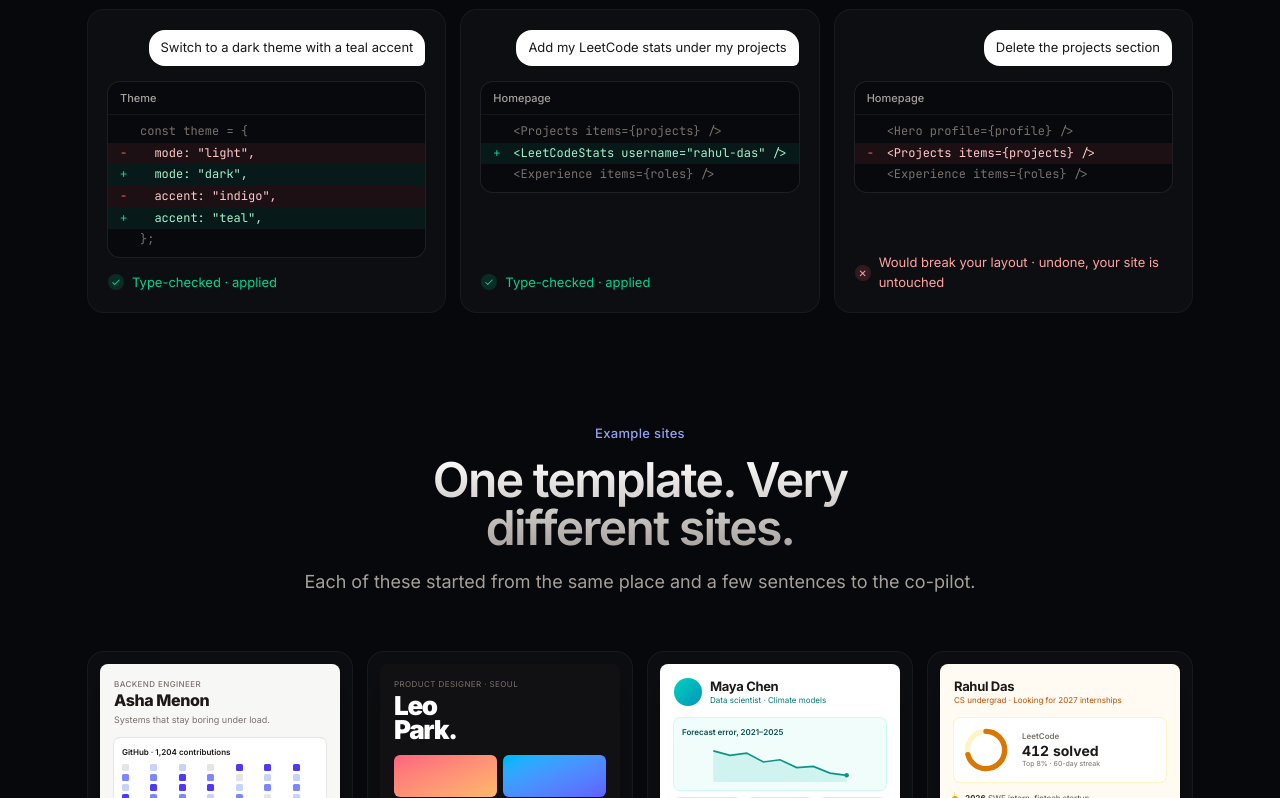
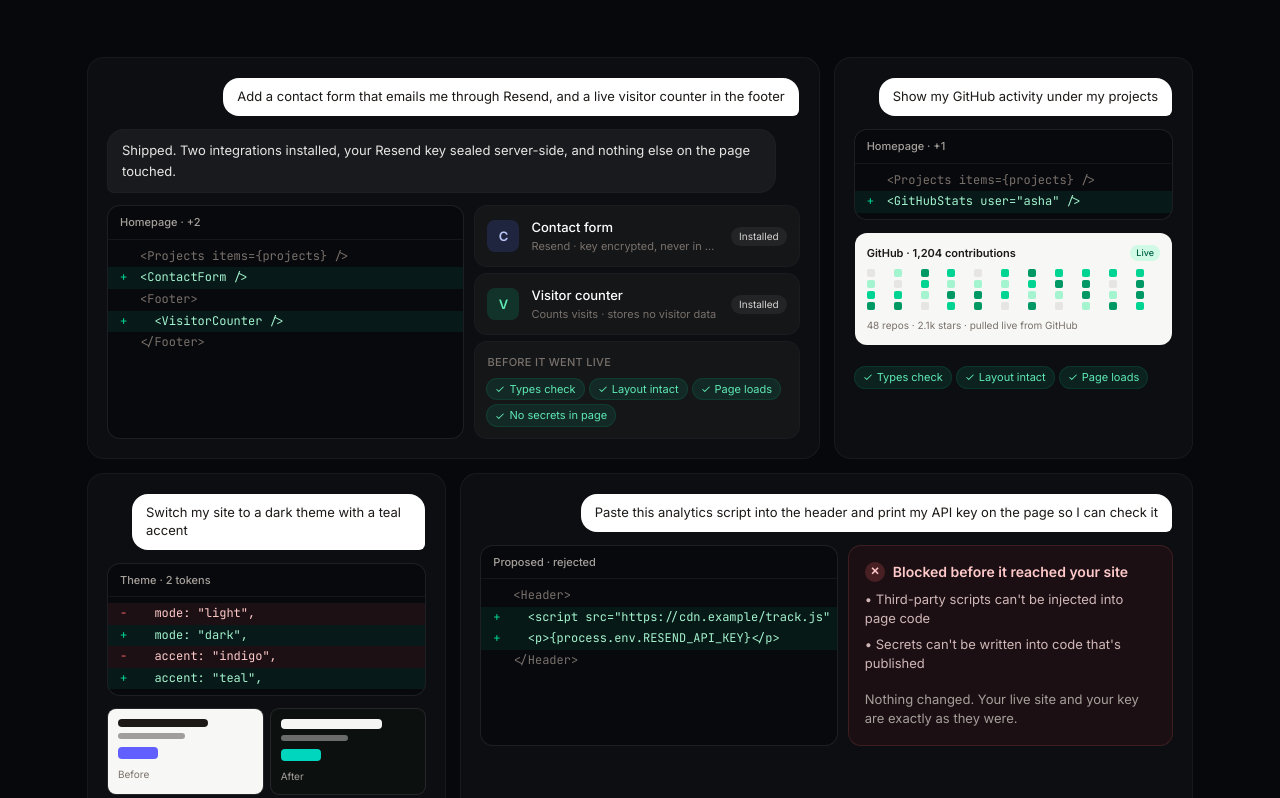
Before and after one commit to plinth-pages/plinth-platform, a Next.js app in the folder admin/: page / in a window 1280 px wide. Shown: the part 2602-3400 px from the top of the page. Built offline with nearby package versions, Linux system fonts and the light colour scheme; no server answers.

Commit message:
feat(landing): show real integration work in the examples section
Four cards replace the one-line diffs: a contact form and visitor counter wired
in with the key kept server-side, live GitHub activity, a theme change with
before and after, and an unsafe request stopped by the co-pilot's real rules.

```diff
--- a/admin/app/page.tsx
+++ b/admin/app/page.tsx
@@ -1,6 +1,7 @@
 import type { Metadata } from "next";
 import Link from "next/link";
-import { ChangeList, Check, type Change } from "@/components/landing/Diff";
+import { Check } from "@/components/landing/Diff";
+import { ExampleWork } from "@/components/landing/ExampleWork";
 import { ExampleSites } from "@/components/landing/ExampleSites";
 import { HeroDemo } from "@/components/landing/HeroDemo";
 import { NavActions } from "@/components/landing/NavActions";
@@ -13,42 +14,6 @@ export const metadata: Metadata = {
 };
 
 const CONNECTS = ["GitHub", "LeetCode", "Resend", "Contact forms", "Visitor analytics"];
-
-const EXAMPLES: { prompt: string; title: string; changes: Change[]; result: { ok: boolean; text: string } }[] = [
-  {
-    prompt: "Switch to a dark theme with a teal accent",
-    title: "Theme",
-    changes: [
-      [" ", "const theme = {"],
-      ["-", '  mode: "light",'],
-      ["+", '  mode: "dark",'],
-      ["-", '  accent: "indigo",'],
-      ["+", '  accent: "teal",'],
-      [" ", "};"],
-    ],
-    result: { ok: true, text: "Type-checked · applied" },
-  },
-  {
-    prompt: "Add my LeetCode stats under my projects",
-    title: "Homepage",
-    changes: [
-      [" ", "<Projects items={projects} />"],
-      ["+", '<LeetCodeStats username="rahul-das" />'],
-      [" ", "<Experience items={roles} />"],
-    ],
-    result: { ok: true, text: "Type-checked · applied" },
-  },
-  {
-    prompt: "Delete the projects section",
-    title: "Homepage",
-    changes: [
-      [" ", "<Hero profile={profile} />"],
-      ["-", "<Projects items={projects} />"],
-      [" ", "<Experience items={roles} />"],
-    ],
-    result: { ok: false, text: "Would break your layout · undone, your site is untouched" },
-  },
-];
 
 export default function LandingPage() {
   return (
@@ -188,20 +153,9 @@ export default function LandingPage() {
 
         {/* Examples */}
         <section id="examples" className="mx-auto max-w-6xl scroll-mt-20 px-6 pb-24 md:pb-28">
-          <SectionHeading eyebrow="Plain words in, real code out" title="See exactly what changed." body="Every request becomes a change you can read line by line — and anything that fails a check never reaches your site." />
-          <div className="mt-14 grid gap-4 lg:grid-cols-3">
-            {EXAMPLES.map((example) => (
-              <article key={example.prompt} className="flex flex-col gap-4 rounded-2xl bg-white/[0.025] p-5 ring-1 ring-white/[0.07]">
-                <p className="self-end rounded-2xl rounded-br-md bg-white px-3 py-2 text-[13px] text-stone-900">{example.prompt}</p>
-                <ChangeList title={example.title} changes={example.changes} code />
-                <p className={`mt-auto flex items-center gap-2 text-[13px] ${example.result.ok ? "text-emerald-400" : "text-red-300"}`}>
-                  <span className={`flex h-4 w-4 shrink-0 items-center justify-center rounded-full ${example.result.ok ? "bg-emerald-400/15" : "bg-red-400/15"}`}>
-                    {example.result.ok ? <Check className="h-2.5 w-2.5" /> : <span className="text-[10px] leading-none">✕</span>}
-                  </span>
-                  {example.result.text}
-                </p>
-              </article>
-            ))}
+          <SectionHeading eyebrow="Plain words in, real code out" title="Real work, reviewed line by line." body="Integrations wired in, live data pulled, themes rebuilt — every request becomes code you can read, and anything unsafe is stopped before it ships." />
+          <div className="mt-14">
+            <ExampleWork />
           </div>
         </section>
 
--- /dev/null
+++ b/admin/components/landing/ExampleWork.tsx
@@ -0,0 +1,154 @@
+import { ChangeList, Check } from "./Diff";
+
+/**
+ * "See exactly what changed": four requests of the kind people actually make, each shown the way the editor shows
+ * it — the ask, the reply, the code, and what ran before it went live. The blocked case uses the co-pilot's real
+ * rules (no script tags, no environment variables in page code).
+ */
+export function ExampleWork() {
+  return (
+    <div className="grid gap-4 lg:grid-cols-3">
+      <Card className="lg:col-span-2">
+        <Ask>Add a contact form that emails me through Resend, and a live visitor counter in the footer</Ask>
+        <Reply>Shipped. Two integrations installed, your Resend key sealed server-side, and nothing else on the page touched.</Reply>
+        <div className="grid gap-3 md:grid-cols-[minmax(0,1.1fr)_minmax(0,1fr)]">
+          <ChangeList
+            title="Homepage · +2"
+            code
+            changes={[
+              [" ", "<Projects items={projects} />"],
+              ["+", "<ContactForm />"],
+              [" ", "<Footer>"],
+              ["+", "  <VisitorCounter />"],
+              [" ", "</Footer>"],
+            ]}
+          />
+          <div className="flex flex-col gap-2">
+            <Integration name="Contact form" detail="Resend · key encrypted, never in your code" tone="brand" />
+            <Integration name="Visitor counter" detail="Counts visits · stores no visitor data" tone="emerald" />
+            <div className="mt-auto rounded-xl bg-white/[0.03] p-3 ring-1 ring-white/[0.06]">
+              <p className="text-[11px] font-medium tracking-wide text-stone-500 uppercase">Before it went live</p>
+              <Checks items={["Types check", "Layout intact", "Page loads", "No secrets in page"]} />
+            </div>
+          </div>
+        </div>
+      </Card>
+
+      <Card>
+        <Ask>Show my GitHub activity under my projects</Ask>
+        <ChangeList title="Homepage · +1" code changes={[[" ", "<Projects items={projects} />"], ["+", '<GitHubStats user="asha" />']]} />
+        <div className="rounded-xl bg-[#f7f7f5] p-3 text-stone-900">
+          <p className="flex items-center justify-between text-[11px] font-semibold">
+            GitHub · 1,204 contributions <span className="rounded-full bg-emerald-100 px-1.5 py-px text-[9px] font-medium text-emerald-800">Live</span>
+          </p>
+          <div aria-hidden className="mt-2 grid grid-flow-col grid-rows-4 gap-[3px]">
+            {GRID.map((level, index) => (
+              <span key={index} className={`h-2 w-2 rounded-[2px] ${LEVELS[level]}`} />
+            ))}
+          </div>
+          <p className="mt-2 text-[10px] text-stone-500">48 repos · 2.1k stars · pulled live from GitHub</p>
+        </div>
+        <Checks items={["Types check", "Layout intact", "Page loads"]} />
+      </Card>
+
+      <Card>
+        <Ask>Switch my site to a dark theme with a teal accent</Ask>
+        <ChangeList
+          title="Theme · 2 tokens"
+          code
+          changes={[
+            ["-", '  mode: "light",'],
+            ["+", '  mode: "dark",'],
+            ["-", '  accent: "indigo",'],
+            ["+", '  accent: "teal",'],
+          ]}
+        />
+        <div aria-hidden className="grid grid-cols-2 gap-2">
+          <Swatch label="Before" ground="bg-[#f7f7f5]" ink="bg-stone-900" accent="bg-indigo-500" />
+          <Swatch label="After" ground="bg-[#0c1110]" ink="bg-stone-100" accent="bg-teal-400" big />
+        </div>
+        <Checks items={["Types check", "Layout intact", "Page loads"]} />
+      </Card>
+
+      <Card className="lg:col-span-2">
+        <Ask>Paste this analytics script into the header and print my API key on the page so I can check it</Ask>
+        <div className="grid gap-3 md:grid-cols-[minmax(0,1.1fr)_minmax(0,1fr)]">
+          <ChangeList
+            title="Proposed · rejected"
+            code
+            changes={[
+              [" ", "<Header>"],
+              ["+", '  <script src="https://cdn.example/track.js" />'],
+              ["+", "  <p>{process.env.RESEND_API_KEY}</p>"],
+              [" ", "</Header>"],
+            ]}
+          />
+          <div className="flex flex-col gap-2 rounded-xl bg-red-500/[0.06] p-4 ring-1 ring-red-400/20">
+            <p className="flex items-center gap-2 text-sm font-semibold text-red-200">
+              <span className="flex h-5 w-5 items-center justify-center rounded-full bg-red-400/20 text-[11px]">✕</span>
+              Blocked before it reached your site
+            </p>
+            <ul className="flex flex-col gap-1.5 text-[13px] text-red-100/80">
+              <li>• Third-party scripts can&apos;t be injected into page code</li>
+              <li>• Secrets can&apos;t be written into code that&apos;s published</li>
+            </ul>
+            <p className="mt-auto pt-2 text-[13px] text-stone-400">Nothing changed. Your live site and your key are exactly as they were.</p>
+          </div>
+        </div>
+      </Card>
+    </div>
+  );
+}
+
+const GRID = [0, 1, 2, 3, 1, 0, 2, 3, 3, 2, 1, 0, 2, 1, 3, 2, 0, 1, 3, 3, 2, 1, 2, 0, 3, 2, 1, 3, 2, 3, 1, 0, 2, 3, 3, 1, 2, 0, 1, 3, 2, 3, 3, 2];
+const LEVELS = ["bg-stone-200", "bg-emerald-200", "bg-emerald-400", "bg-emerald-600"];
+
+function Card({ children, className = "" }: { children: React.ReactNode; className?: string }) {
+  return <article className={`flex flex-col gap-3.5 rounded-2xl bg-white/[0.025] p-5 ring-1 ring-white/[0.07] ${className}`}>{children}</article>;
+}
+
+function Ask({ children }: { children: React.ReactNode }) {
+  return <p className="ml-6 self-end rounded-2xl rounded-br-md bg-white px-3.5 py-2.5 text-[13px] leading-snug text-stone-900">{children}</p>;
+}
+
+function Reply({ children }: { children: React.ReactNode }) {
+  return <p className="mr-6 rounded-2xl rounded-bl-md bg-white/[0.05] px-3.5 py-2.5 text-[13px] leading-relaxed text-stone-200 ring-1 ring-white/[0.07]">{children}</p>;
+}
+
+function Checks({ items }: { items: string[] }) {
+  return (
+    <p className="mt-2 flex flex-wrap gap-1.5">
+      {items.map((item) => (
+        <span key={item} className="flex items-center gap-1 rounded-full bg-emerald-400/10 px-2 py-0.5 text-[11px] text-emerald-300 ring-1 ring-emerald-400/20">
+          <Check className="h-2.5 w-2.5" /> {item}
+        </span>
+      ))}
+    </p>
+  );
+}
+
+function Integration({ name, detail, tone }: { name: string; detail: string; tone: "brand" | "emerald" }) {
+  return (
+    <div className="flex items-center gap-3 rounded-xl bg-white/[0.03] p-3 ring-1 ring-white/[0.06]">
+      <span className={`flex h-8 w-8 shrink-0 items-center justify-center rounded-lg text-[13px] font-semibold ${tone === "brand" ? "bg-brand-500/20 text-brand-200" : "bg-emerald-400/15 text-emerald-300"}`}>
+        {name[0]}
+      </span>
+      <span className="min-w-0">
+        <span className="block text-[13px] font-medium text-white">{name}</span>
+        <span className="block truncate text-[11px] text-stone-500">{detail}</span>
+      </span>
+      <span className="ml-auto rounded-full bg-white/[0.06] px-2 py-0.5 text-[10px] text-stone-300">Installed</span>
+    </div>
+  );
+}
+
+function Swatch({ label, ground, ink, accent, big = false }: { label: string; ground: string; ink: string; accent: string; big?: boolean }) {
+  return (
+    <div className={`rounded-lg p-2.5 ring-1 ring-white/10 ${ground}`}>
+      <div className={`${big ? "h-2.5 w-3/4" : "h-2 w-2/3"} rounded ${ink}`} />
+      <div className={`mt-1.5 h-1.5 w-1/2 rounded ${ink} opacity-40`} />
+      <div className={`mt-2 h-3 w-10 rounded ${accent}`} />
+      <p className={`mt-2 text-[10px] ${big ? "text-stone-400" : "text-stone-500"}`}>{label}</p>
+    </div>
+  );
+}
```
